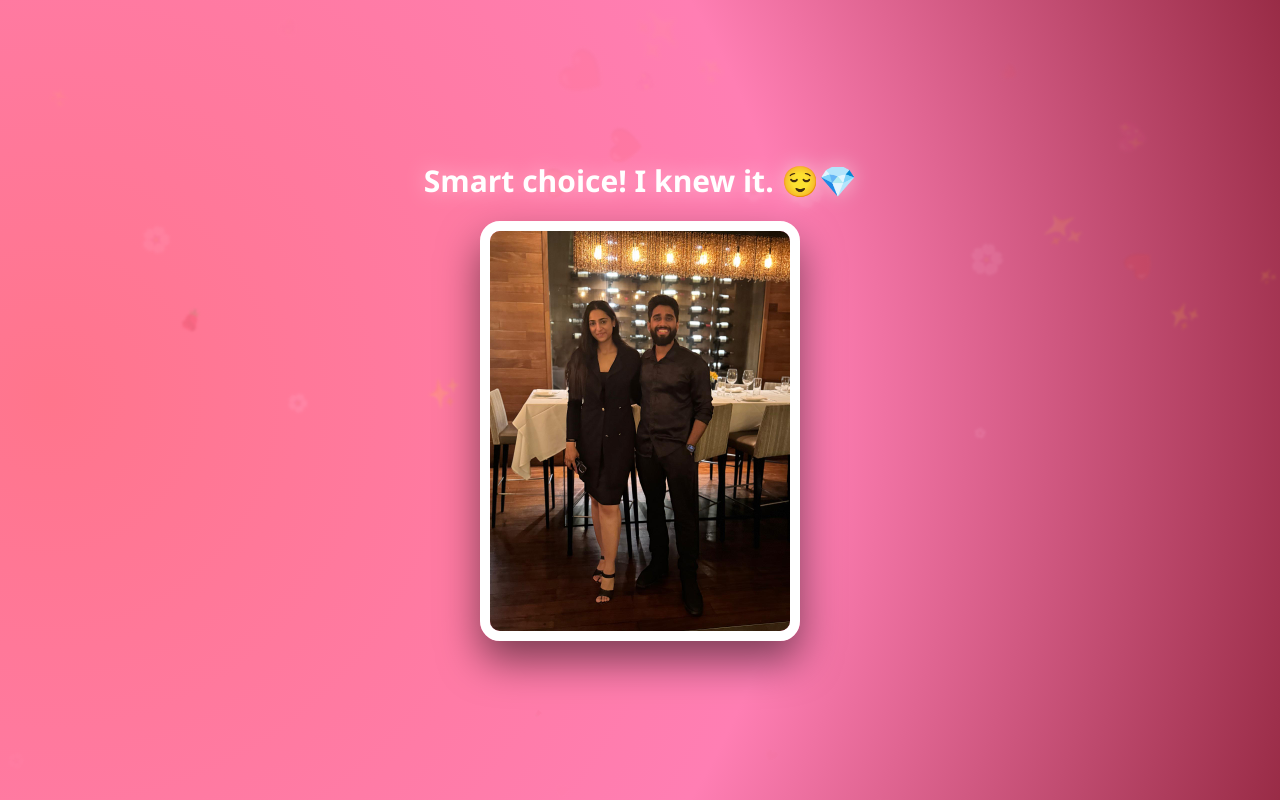
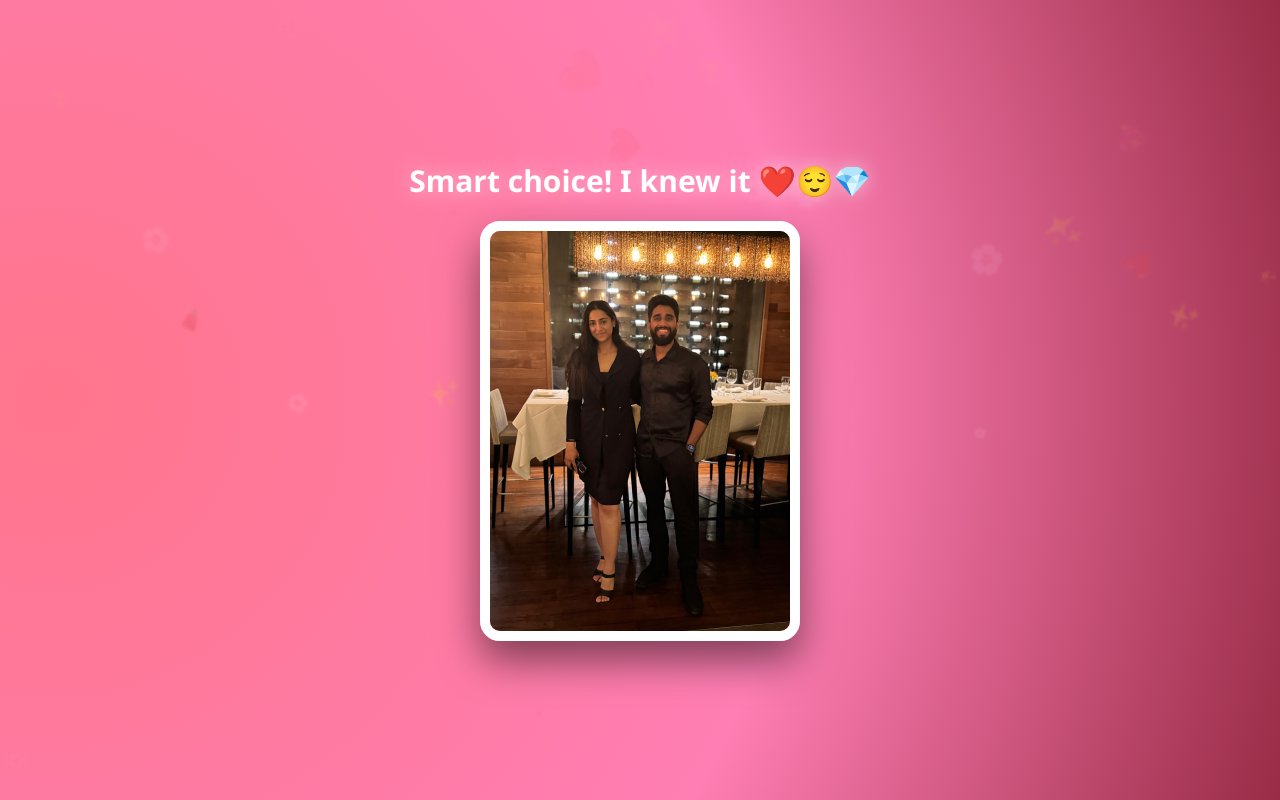
Before and after one commit to ChinmayArolkar/Valentine, a plain HTML site: page index.html in a window 1280 px wide. Both pictures are taken after a click on the button "YES 😍". Drawn offline with Linux system fonts and the light colour scheme.

Commit message:
Update index.html

```diff
--- a/index.html
+++ b/index.html
@@ -3,7 +3,7 @@
 <head>
     <meta charset="UTF-8">
     <meta name="viewport" content="width=device-width, initial-scale=1.0">
-    <title>Kajal ❤️</title>
+    <title>Kajal </title>
     <style>
         :root {
             --deep-rose: #880d1e;
@@ -165,7 +165,7 @@
     </div>
 
     <div id="result">
-        <div class="success-text">Smart choice! I knew it. 😌💎</div>
+        <div class="success-text">Smart choice! I knew it ❤️😌💎</div>
         <div class="slideshow">
             <img src="photo1.jpeg" class="active">
             <img src="photo2.jpeg">
```
